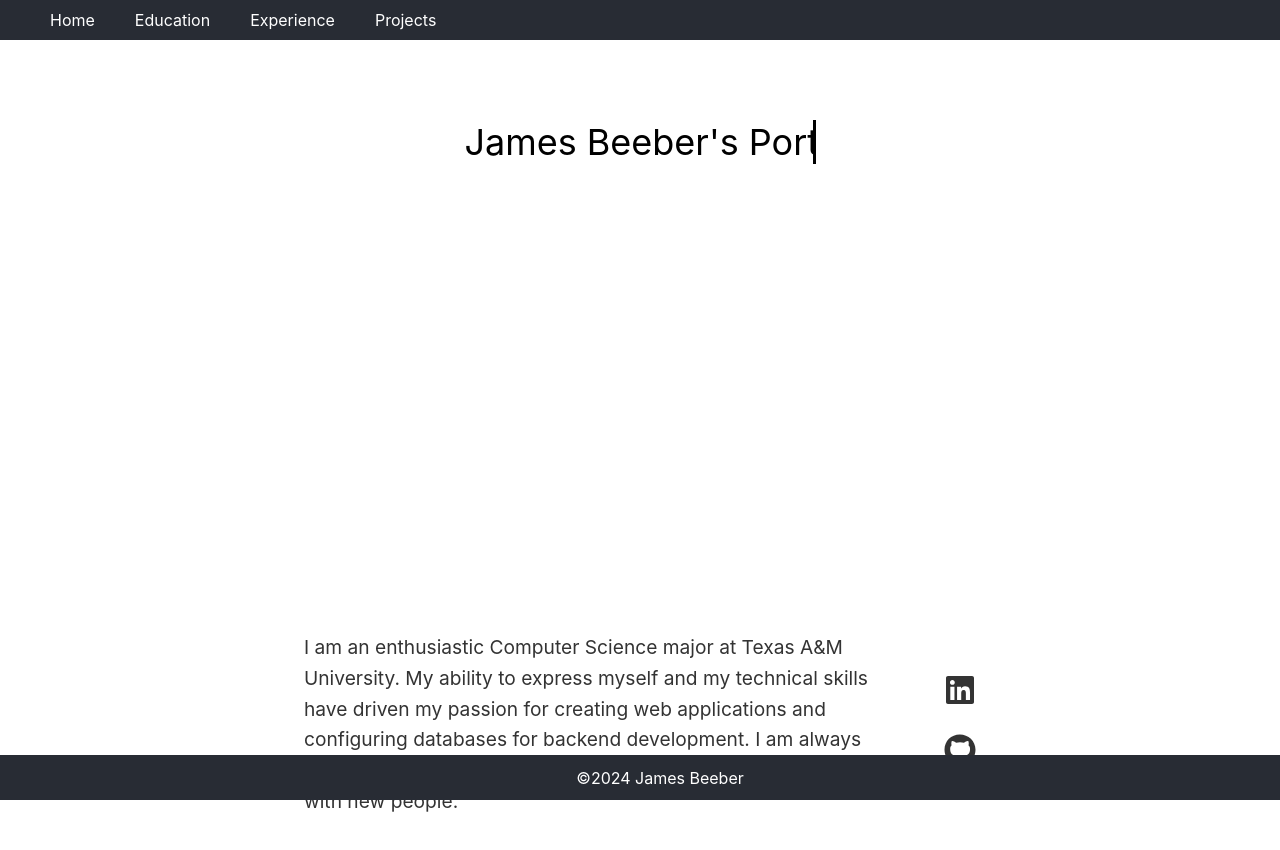
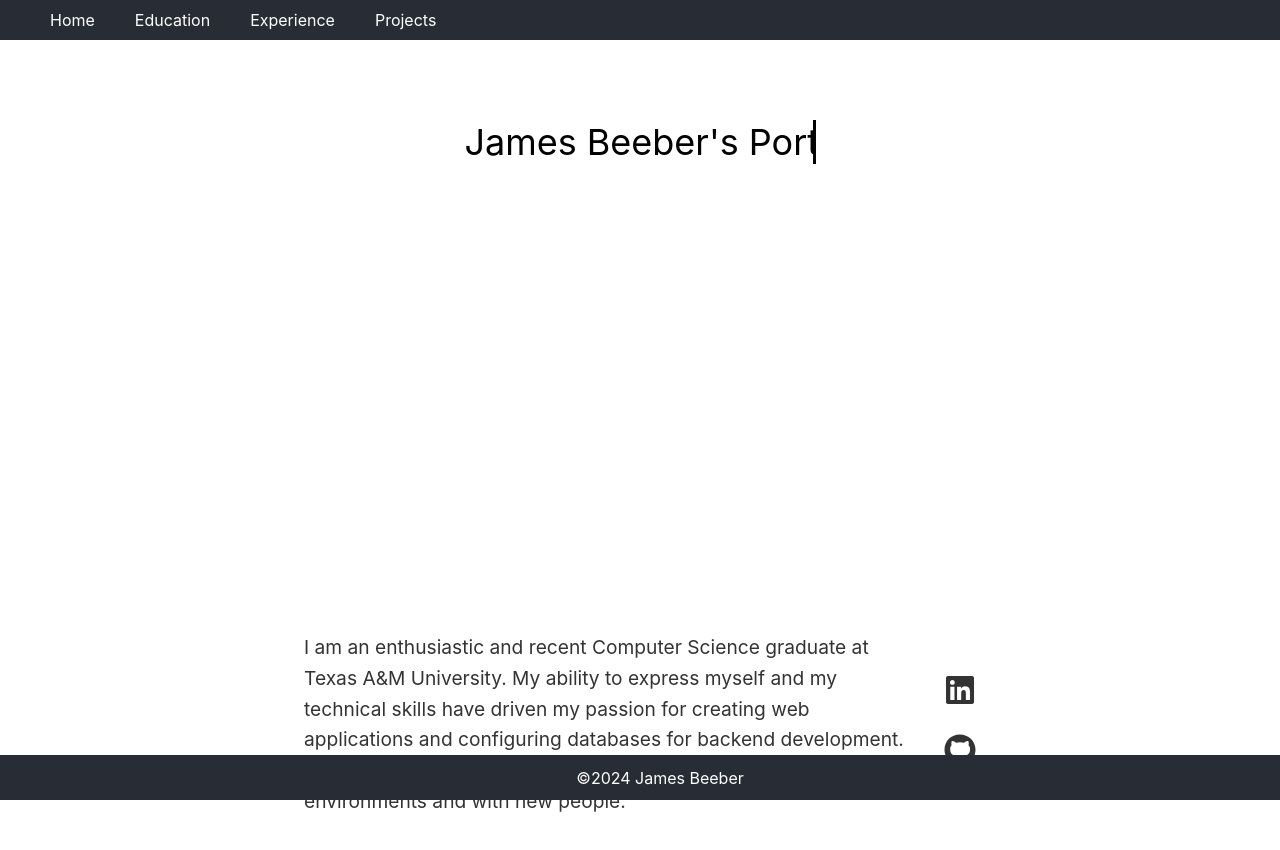
Before and after one commit to jhbeeber/jhbeeber.github.io, a React (Create React App) app in the folder website/: page /home in a window 1280 px wide. Both pictures are taken after a click on the button "Explore my profile". Shown: the top 850 px of the page. Built offline with nearby package versions, Linux system fonts and the light colour scheme; the HTML template or start-up script is replaced by a standard one.

Commit message:
Added fade transition and changed introduction

```diff
--- a/website/src/App.js
+++ b/website/src/App.js
@@ -35,12 +35,14 @@ function App() {
           </button>
         </section>
       ) : (
+        <div className="fade-in">
           <Routes>
             <Route path="/home" element={<Home />} />
             <Route path="/education" element={<Education />} />
             <Route path="/experience" element={<Experience />} />
             <Route path="/projects" element={<Projects />} />
           </Routes>
+        </div>
       )}
     </div>
   );
--- a/website/src/Home.js
+++ b/website/src/Home.js
@@ -25,7 +25,7 @@ const Home = () => {
           <div className="intro-container">
             <div className="intro-text">
               <p>
-                I am an enthusiastic Computer Science major at Texas A&M University. My ability to express myself and my technical skills have driven my passion for creating web applications and configuring databases for backend development. I am always excited to learn and build on my skills in new environments and with new people.
+                I am an enthusiastic and recent Computer Science graduate at Texas A&M University. My ability to express myself and my technical skills have driven my passion for creating web applications and configuring databases for backend development. I am always excited to learn and build on my skills in new environments and with new people.
               </p>
             </div>
             <div className="social-buttons">
@@ -38,7 +38,6 @@ const Home = () => {
             </div>
           </div>
         </section>
-        {/* Add other sections for Education, Experience, and Projects here */}
       </main>
       <footer>
         <p>©2024 James Beeber</p>
```
Lines whose indentation alone changed are shown as unchanged.
